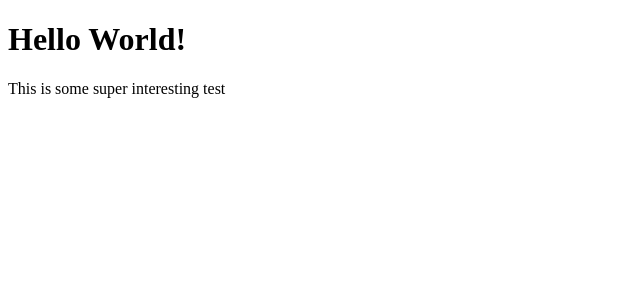
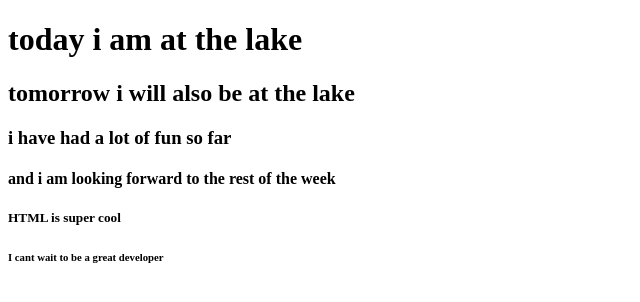
Before and after one commit to JasonWilger/html-101, a plain HTML site: page index.html in a window 1280 px wide. Shown: the whole page, without its empty margins (0-640 px from the left). Drawn offline with Linux system fonts and the light colour scheme.

Commit message:
exercise 1

```diff
--- a/index.html
+++ b/index.html
@@ -1,7 +1,11 @@
 <!DOCTYPE html>
 <Html>
     <body>
-        <h1>Hello World!</h1>
-        <p>This is some super interesting test</p>
+        <h1>today i am at the lake</h1>
+        <h2>tomorrow i will also be at the lake </h2>
+        <h3>i have had a lot of fun so far </h3>
+        <h4>and i am looking forward to the rest of the week</h4>
+        <h5>HTML is super cool</h5>
+        <h6>I cant wait to be a great developer</h6>
     </body>
 </Html>
```
